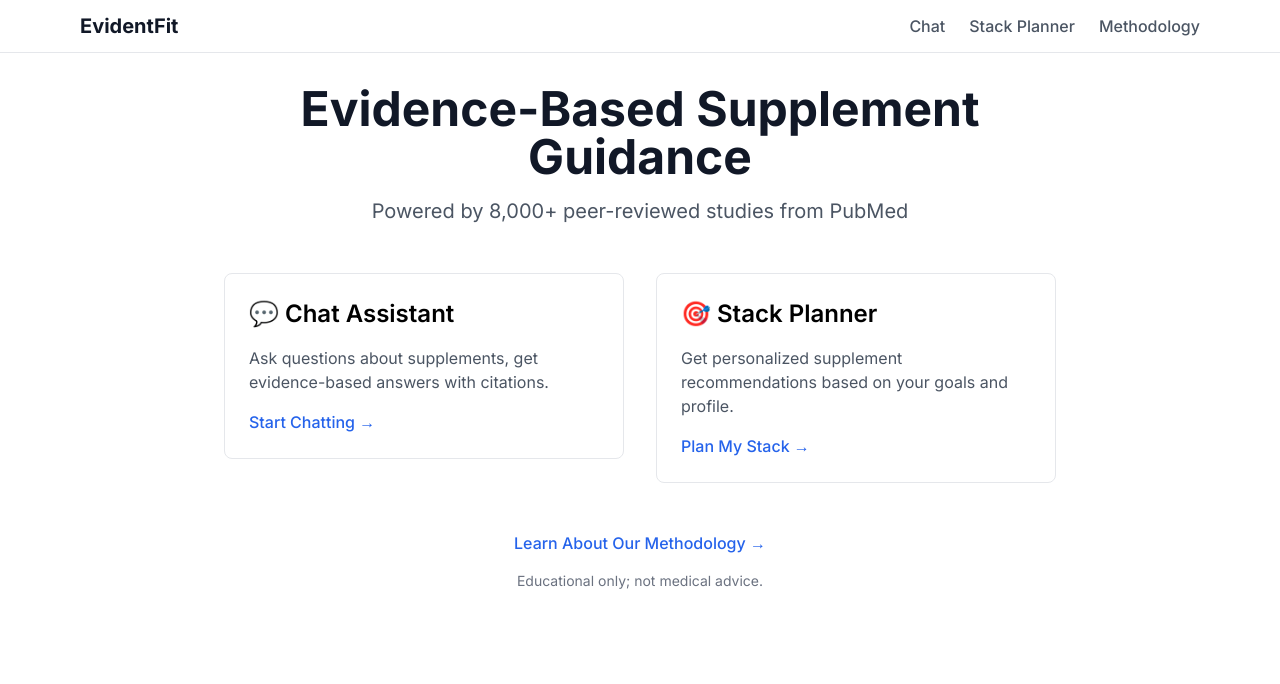
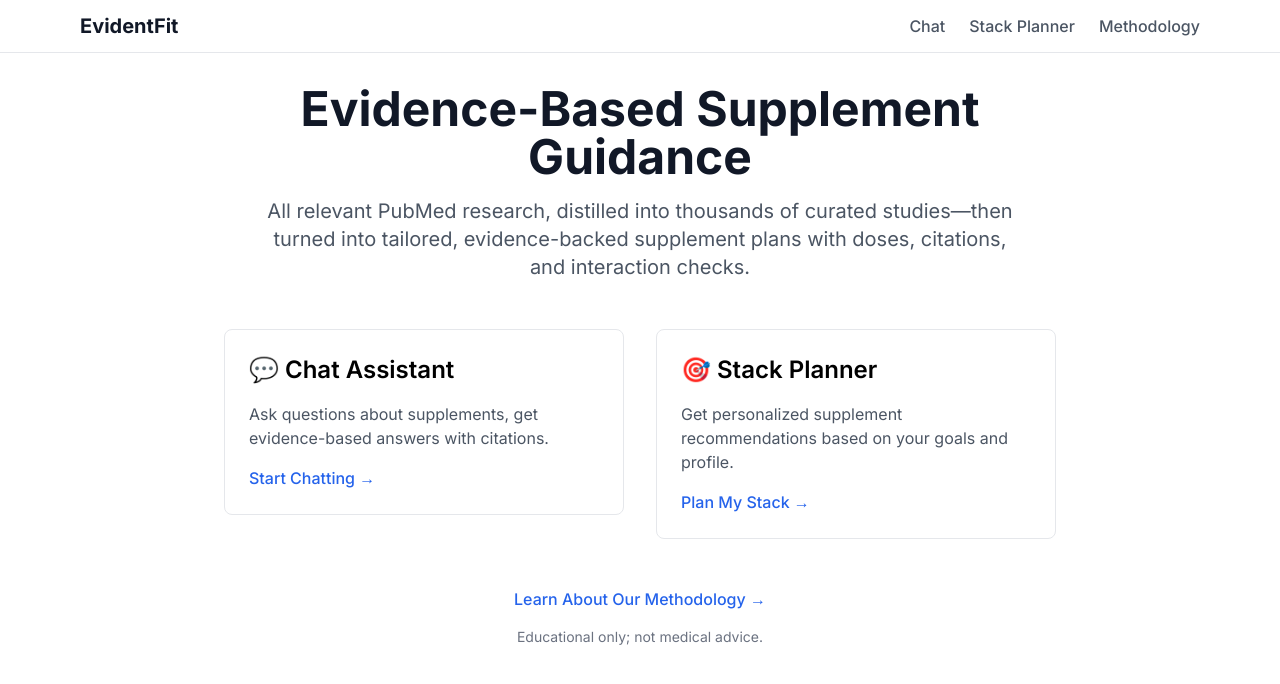
Before and after one commit to justinmelunis/evidentfit, a Next.js app in the folder web/evidentfit-web/: page / in a window 1280 px wide. Shown: the top 684 px of the page. Built offline with nearby package versions, Linux system fonts and the light colour scheme.

Commit message:
feat: enhance homepage tagline to highlight curation and personalization

```diff
--- a/web/evidentfit-web/src/app/page.tsx
+++ b/web/evidentfit-web/src/app/page.tsx
@@ -7,8 +7,8 @@ export default function Home() {
         <h1 className="text-5xl font-bold mb-4 text-gray-900">
           Evidence-Based Supplement Guidance
         </h1>
-        <p className="text-xl text-gray-600">
-          Powered by 8,000+ peer-reviewed studies from PubMed
+        <p className="text-xl text-gray-600 max-w-3xl mx-auto">
+          All relevant PubMed research, distilled into thousands of curated studies—then turned into tailored, evidence-backed supplement plans with doses, citations, and interaction checks.
         </p>
       </div>
 
```
